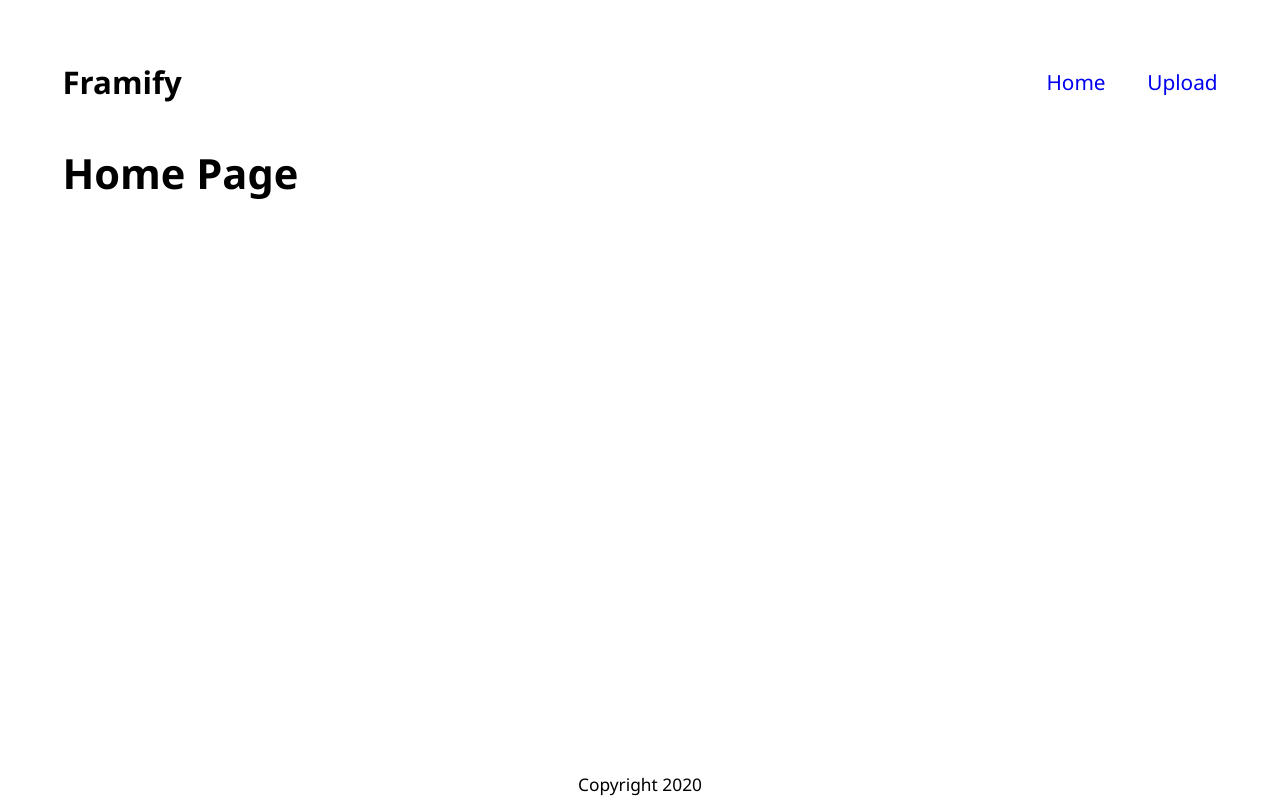
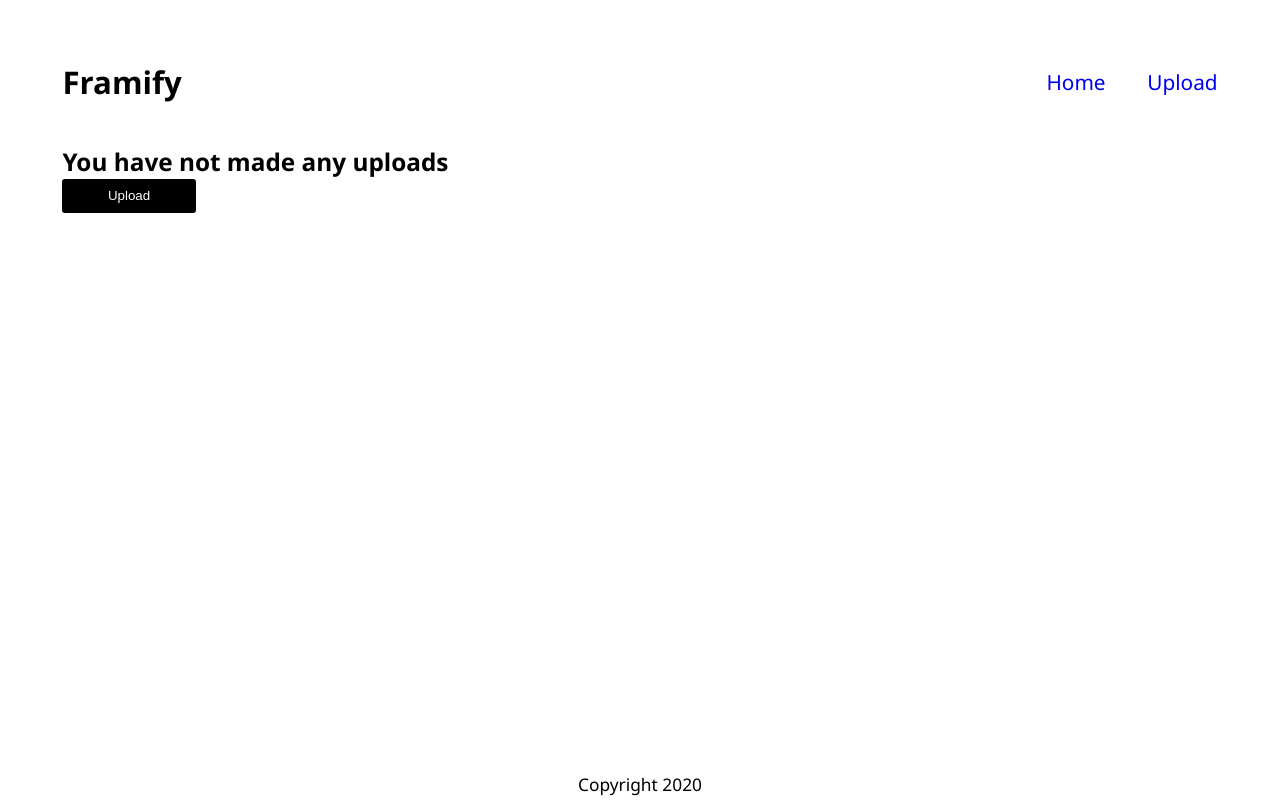
Before and after one commit to elishaking/framify-app, a React (Create React App) app: page / in a window 1280 px wide. Built offline with nearby package versions, Linux system fonts and the light colour scheme.

Commit message:
feat: added uploadpage

```diff
--- a/src/App.tsx
+++ b/src/App.tsx
@@ -1,17 +1,17 @@
 import React from "react";
 import { BrowserRouter as Router, Route, Switch } from "react-router-dom";
-import { HomePage } from "./components/pages";
+import { HomePage, UploadPage } from "./components/pages";
 
-function App() {
+const App = () => {
   return (
     <Router>
       <Switch>
-        <Route path="/" render={HomePage} exact />
-        <Route path="/upload" render={() => <h1>Upload Image</h1>} />
+        <Route path="/" component={HomePage} exact />
+        <Route path="/upload" component={UploadPage} />
         <Route render={() => <h1>Not Found</h1>} />
       </Switch>
     </Router>
   );
-}
+};
 
 export default App;
--- a/src/components/atoms/button/index.tsx
+++ b/src/components/atoms/button/index.tsx
@@ -12,6 +12,8 @@ export const Button = styled.button<ButtonProps>`
   background-color: #000;
   border: none;
   border-radius: 3px;
+  width: fit-content;
+  min-width: 10em;
   transition: 0.3s ease-in-out;
 
   &:hover {
--- a/src/components/pages/home/index.tsx
+++ b/src/components/pages/home/index.tsx
@@ -1,11 +1,16 @@
 import React from "react";
+import { useHistory } from "react-router-dom";
 
 import { PageTemplate } from "../../templates";
+import { Button } from "../../atoms";
 
 export const HomePage = () => {
+  const history = useHistory();
+
   return (
     <PageTemplate>
-      <h1>Home Page</h1>
+      <h3>You have not made any uploads</h3>
+      <Button onClick={() => history.push("/upload")}>Upload</Button>
     </PageTemplate>
   );
 };
--- a/src/components/pages/index.ts
+++ b/src/components/pages/index.ts
@@ -1 +1,2 @@
 export { HomePage } from "./home";
+export { UploadPage } from "./upload";
--- /dev/null
+++ b/src/components/pages/upload/index.tsx
@@ -0,0 +1,11 @@
+import React from "react";
+
+import { PageTemplate } from "../../templates";
+
+export const UploadPage = () => {
+  return (
+    <PageTemplate>
+      <h3>Upload Image</h3>
+    </PageTemplate>
+  );
+};
```
